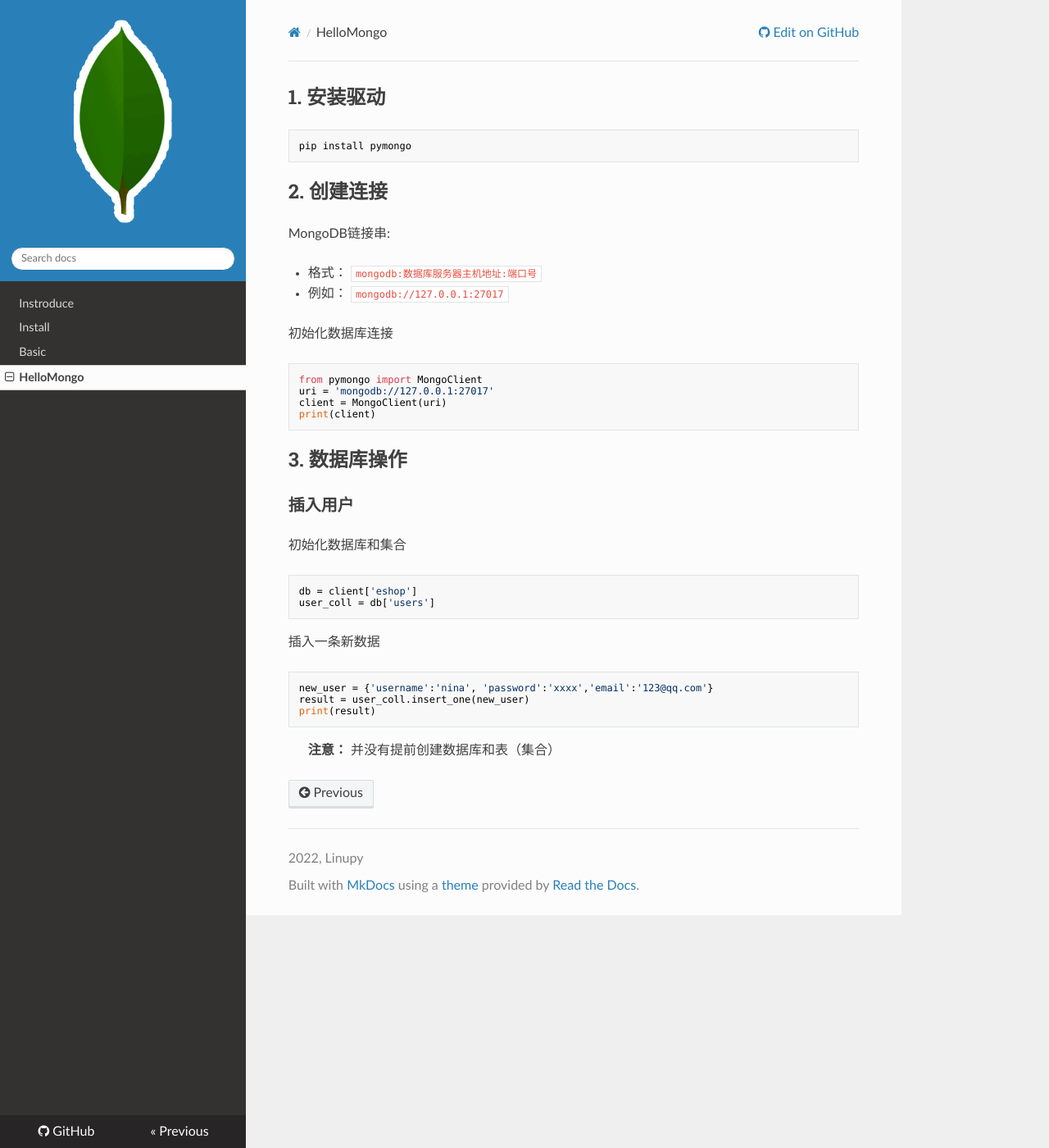
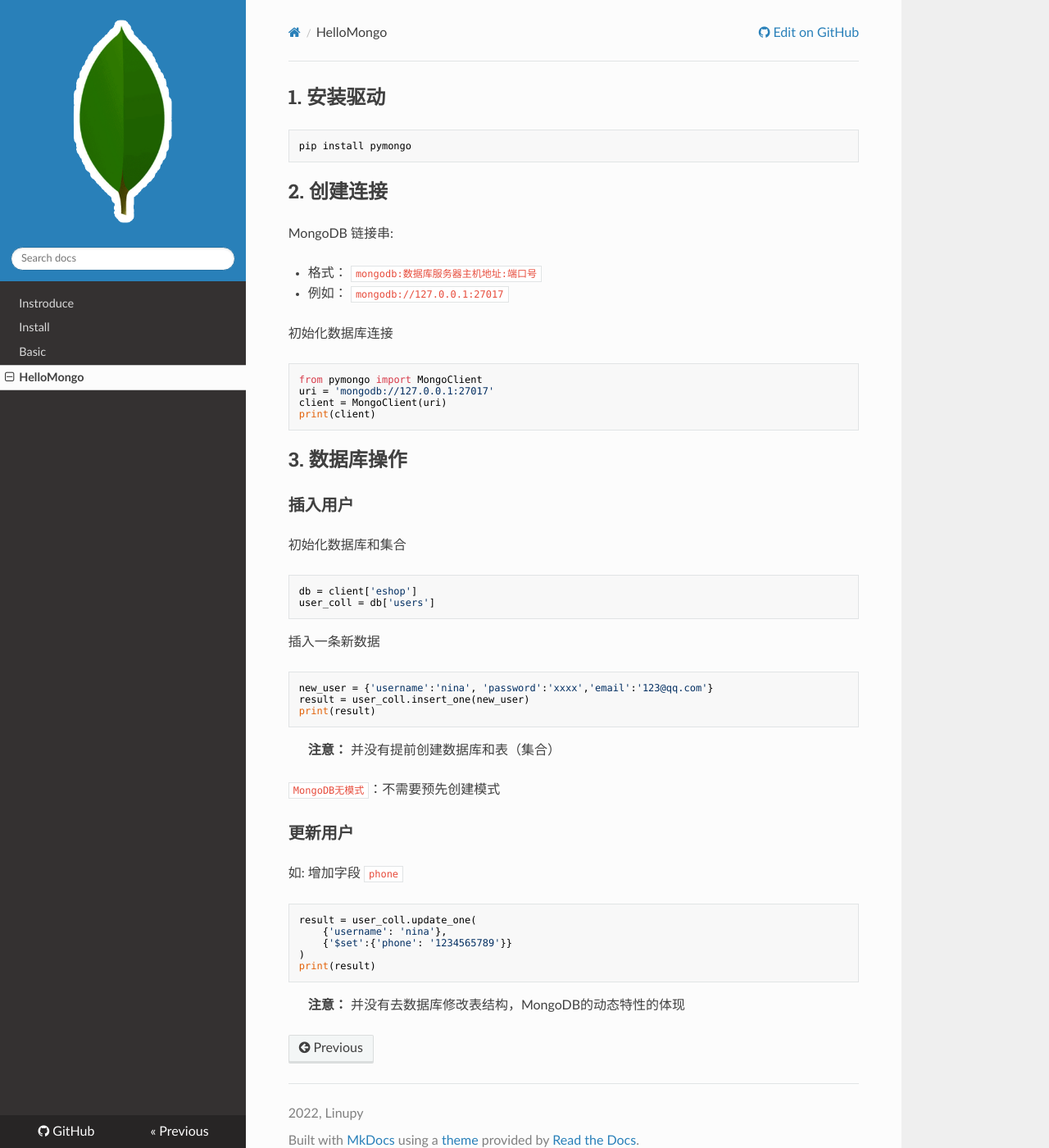
Before and after one commit to linupychiang/mongo-learning, an MkDocs documentation site: the page built from docs/hello-mongodb.md, in a window 1280 px wide and 1400 px high. Shown: the whole window at 82% size. Built offline with MkDocs 1.6.1, drawn with Linux system fonts in a browser that asks for light colours; nearby versions of some CDN libraries.

Commit message:
[feat] update hello-mongodb

````diff
--- a/docs/hello-mongodb.md
+++ b/docs/hello-mongodb.md
@@ -1,4 +1,3 @@
-
 ## 1. 安装驱动
 
 ```shell
@@ -7,7 +6,7 @@ pip install pymongo
 
 ## 2. 创建连接
 
-MongoDB链接串:
+MongoDB 链接串:
 
 - 格式： `mongodb:数据库服务器主机地址:端口号`
 - 例如： `mongodb://127.0.0.1:27017`
@@ -41,3 +40,19 @@ print(result)
 ```
 
 > **注意：** 并没有提前创建数据库和表（集合）
+
+`MongoDB无模式`：不需要预先创建模式
+
+### 更新用户
+
+如: 增加字段 `phone`
+
+```python
+result = user_coll.update_one(
+    {'username': 'nina'},
+    {'$set':{'phone': '1234565789'}}
+)
+print(result)
+```
+
+> **注意：** 并没有去数据库修改表结构，MongoDB的动态特性的体现
````
